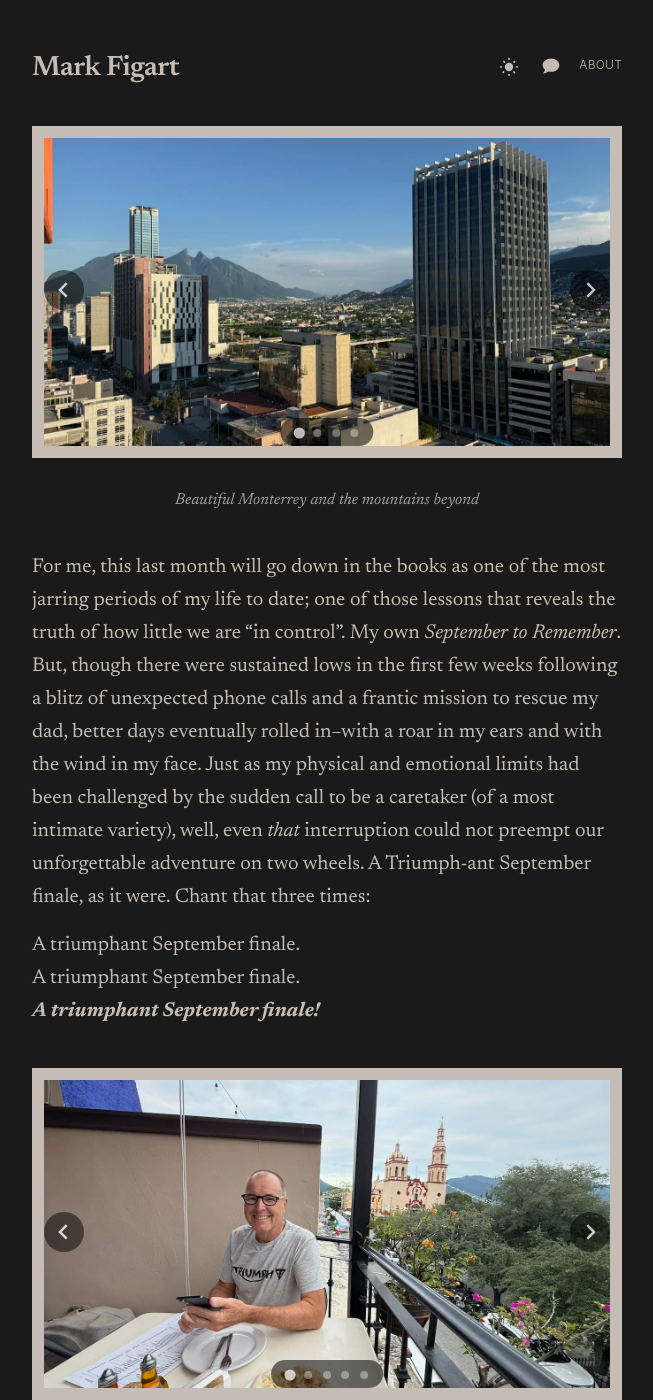
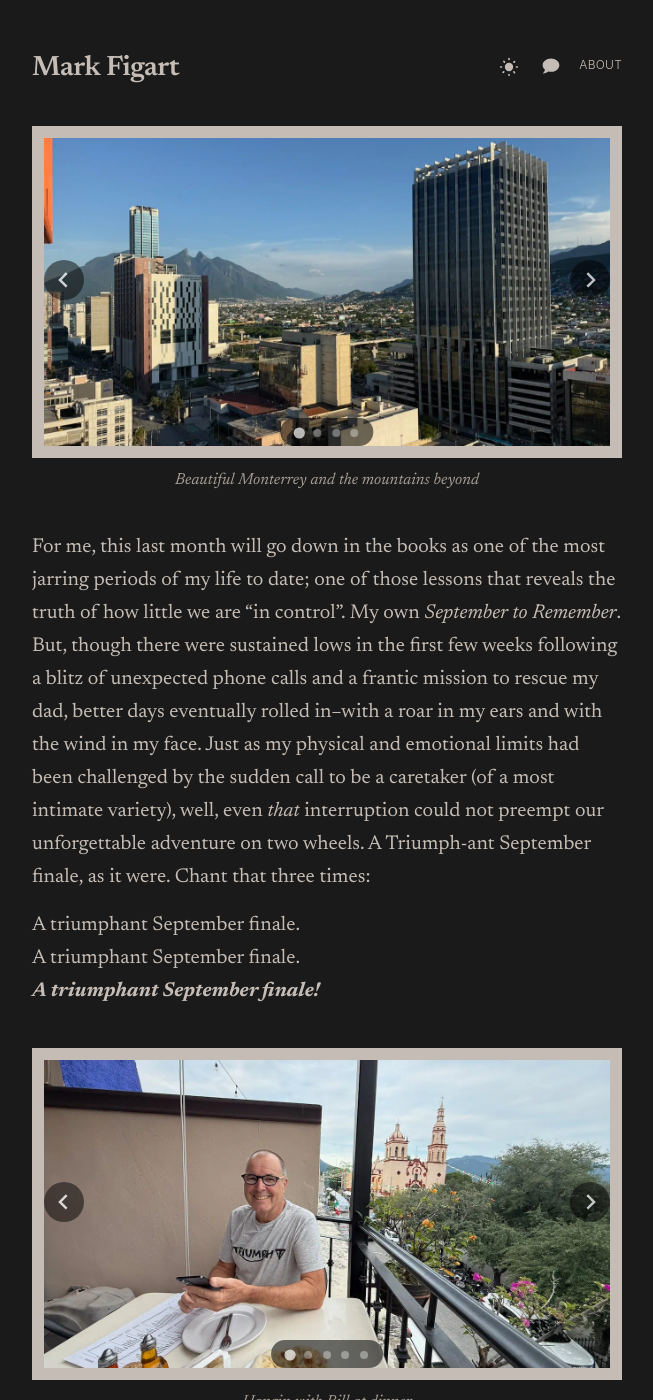
Before and after one commit to figart/60, a Jekyll site: the page built from _posts/2025-10-04-dash-to-mexico.md, in a window 1280 px wide and 1400 px high, scrolled down 427 px. Shown: the whole window, without its empty margins (313-966 px from the left). Built offline with Jekyll 4.4.1, drawn with Linux system fonts in a browser that asks for light colours.

Commit message:
Revert "Add margin below carousel media-wrapper for pagination space"
This reverts commit 2b54db883439a912d56cd38902539b9fea433fe0.

```diff
--- a/_sass/minima/_layout.scss
+++ b/_sass/minima/_layout.scss
@@ -365,7 +365,6 @@
         overflow: hidden;
         background: var(--photo-border-color);
         padding: 0.75rem;
-        margin-bottom: 2rem;  // Space for pagination below the border
       }
 
       img {
```
